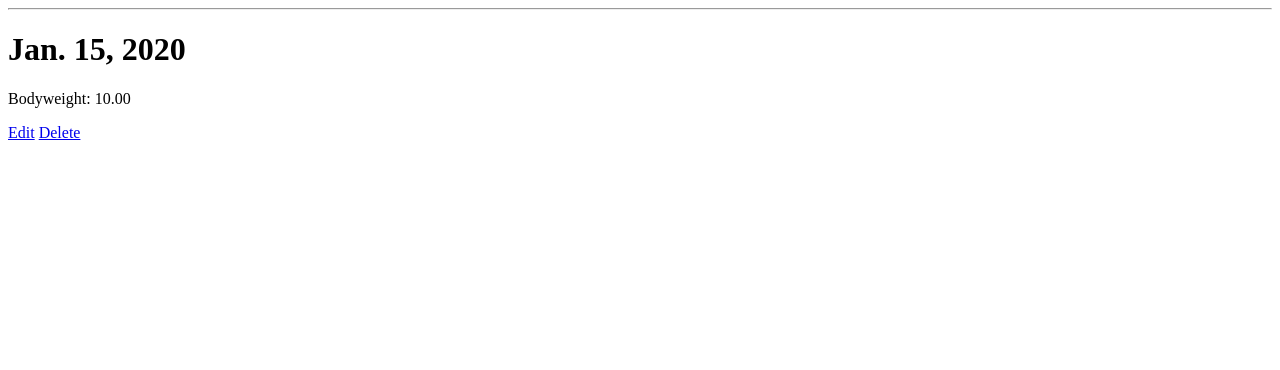
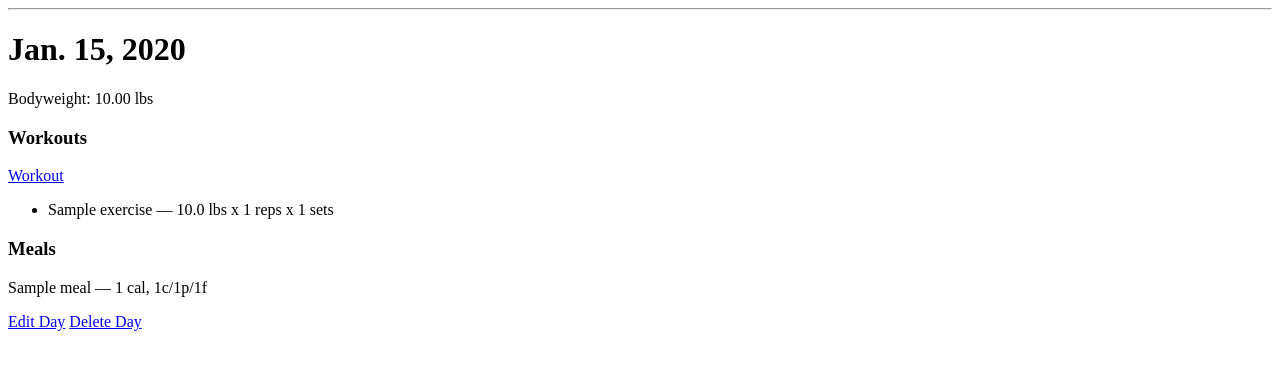
Before and after one commit to houde28/Fitt, a Django app: page /days/1/ in a window 1280 px wide. Shown: the part 26-396 px from the top of the page. Run offline with Django 5.2, Linux system fonts and the light colour scheme; a user stored in the database is signed in; tables that the repository leaves empty hold one stand-in row (values such as "Sample post").

Commit message:
Show a days workouts, exercises, and meals on the same detail page

```diff
--- a/fitness/templates/fitness/day_detail.html
+++ b/fitness/templates/fitness/day_detail.html
@@ -2,7 +2,27 @@
 
 {% block content %}
 <h1>{{ day.date }}</h1>
-<p>Bodyweight: {{ day.bodyweight }}</p>
-<a href="{% url 'day_update' day.pk %}">Edit</a>
-<a href="{% url 'day_delete' day.pk %}">Delete</a>
+<p>Bodyweight: {{ day.bodyweight }} lbs</p>
+
+<h3>Workouts</h3>
+{% for workout in day.workouts.all %}
+  <p><a href="{% url 'workout_detail' workout.pk %}">Workout</a></p>
+  <ul>
+    {% for exercise in workout.exercises.all %}
+      <li>{{ exercise.name }} — {{ exercise.weight }} lbs x {{ exercise.reps }} reps x {{ exercise.sets }} sets</li>
+    {% endfor %}
+  </ul>
+{% empty %}
+  <p>No workouts logged for this day.</p>
+{% endfor %}
+
+<h3>Meals</h3>
+{% for meal in day.meals.all %}
+  <p>{{ meal.name }} — {{ meal.calories }} cal, {{ meal.carbs }}c/{{ meal.protein }}p/{{ meal.fat }}f</p>
+{% empty %}
+  <p>No meals logged for this day.</p>
+{% endfor %}
+
+<a href="{% url 'day_update' day.pk %}">Edit Day</a>
+<a href="{% url 'day_delete' day.pk %}">Delete Day</a>
 {% endblock %}
```
